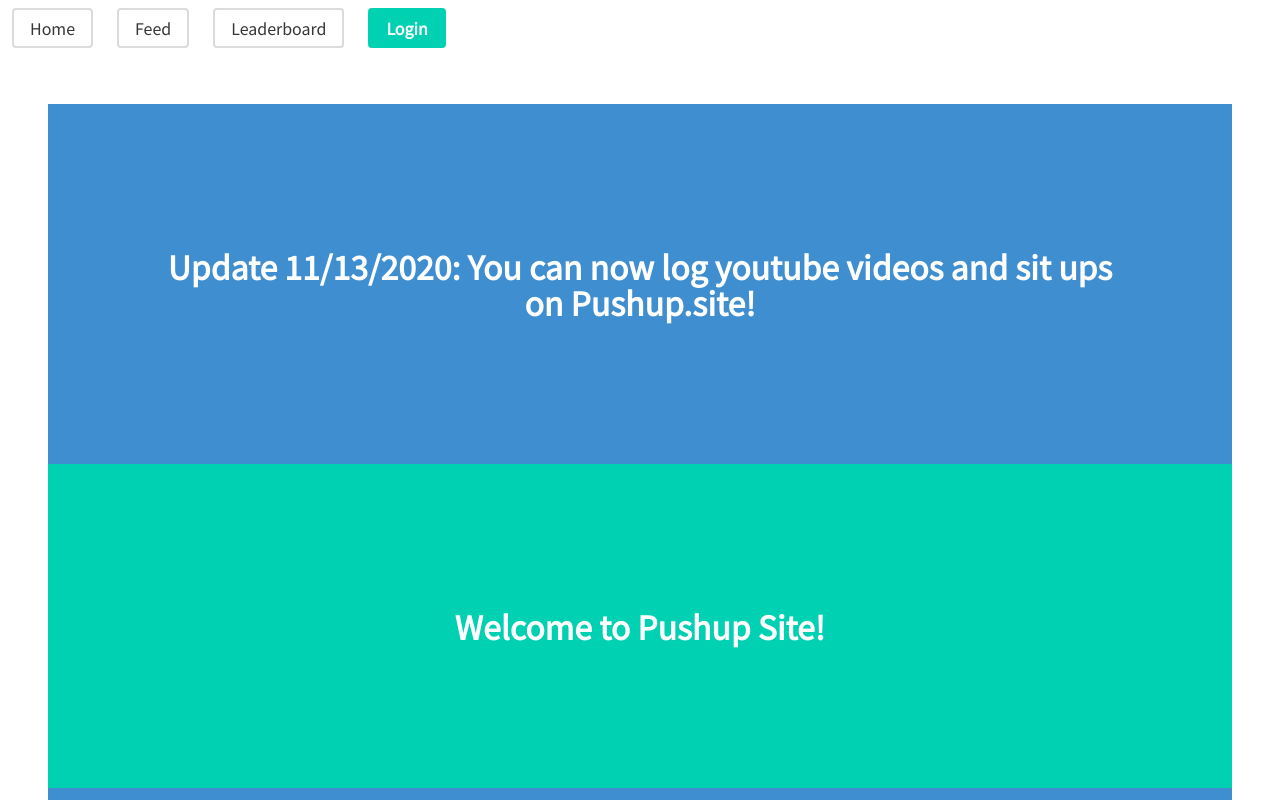
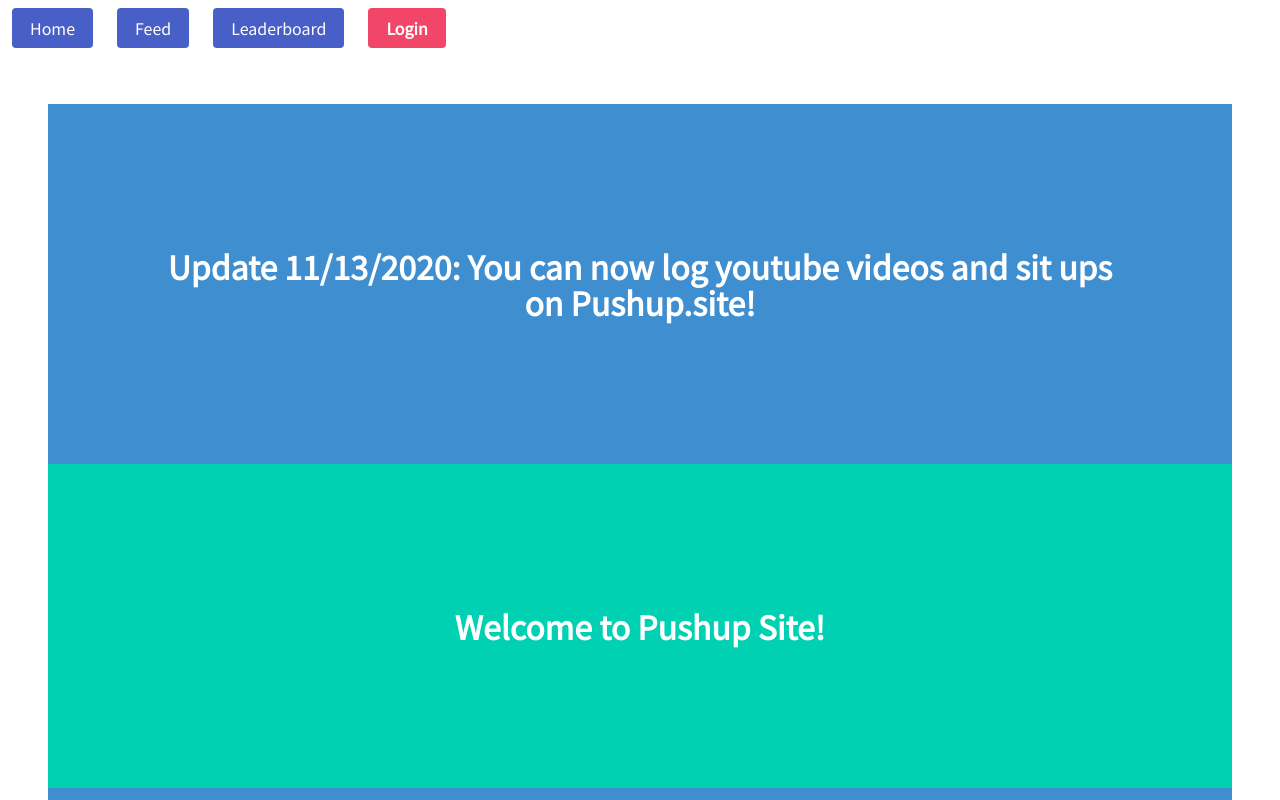
Before and after one commit to snissn/pushup-tracker, a Next.js app: page / in a window 1280 px wide. Shown: the top 800 px of the page. Built offline with nearby package versions, Linux system fonts and the light colour scheme; no server answers; what re-base would draw is missing.

Commit message:
make links color

```diff
--- a/components/Nav.js
+++ b/components/Nav.js
@@ -52,23 +52,23 @@
       <nav className="navbar " role="navigation" aria-label="main navigation">
         <div className="navbar-item is-pulled-left">
           <Link href="/">
-            <a className=" button ">Home</a>
+            <a className=" is-link button ">Home</a>
           </Link>
         </div>
         <div className="navbar-item is-pulled-left">
           <Link href="/feed">
-            <a className=" button ">Feed</a>
+            <a className=" is-link button ">Feed</a>
           </Link>
         </div>
         <div className="navbar-item is-pulled-left">
           <Link href="/leaderboard">
-            <a className=" button ">Leaderboard</a>
+            <a className="is-link button ">Leaderboard</a>
           </Link>
         </div>
         {this.state.signedIn ? (
           <div className="navbar-item is-pulled-left">
             <Link href="/create">
-              <a className=" button ">Log Pushup</a>
+              <a className="is-link button ">Log Pushup</a>
             </Link>
           </div>
         ) : null}
@@ -76,7 +76,7 @@
         {this.state.signedIn ? (
           <div className="navbar-item is-pulled-left">
             <a
-              className="button is-info"
+              className="button is-link"
               href={"/you?user_id=" + window.user.uid}
             >
               <strong>Your Profile</strong>
@@ -93,7 +93,7 @@
             </a>
           ) : (
             <Link href="/login">
-              <a className="button is-primary">
+              <a className="button is-danger">
                 <strong>Login</strong>
               </a>
             </Link>
```
